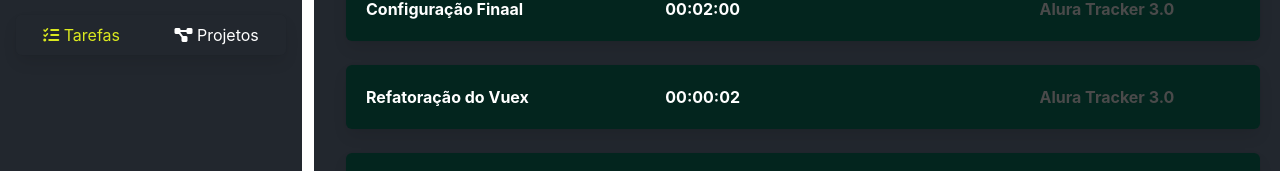
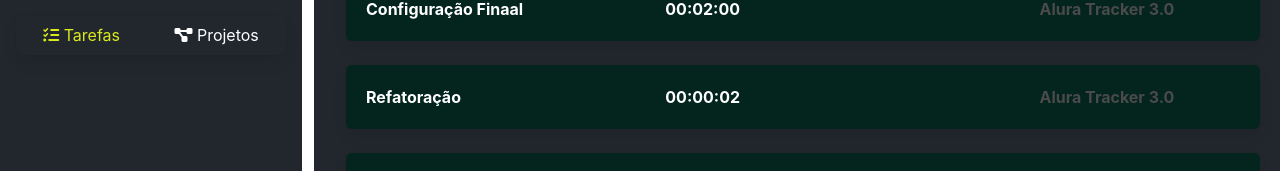
Before and after one commit to felipecabesssa/FormacaoVue3, a Vue app: page /#/ in a window 1280 px wide. Shown: the part 223-394 px from the top of the page. Built offline with nearby package versions, Linux system fonts and the light colour scheme; data requests are answered from the project's data file.

Commit message:
Toques finais - Controlando escopos

```diff
--- a/db.json
+++ b/db.json
@@ -33,7 +33,7 @@
     },
     {
       "duracaoEmSegundos": 2,
-      "descricao": "Refatoração do Vuex",
+      "descricao": "Refatoração",
       "projeto": {
         "id": 1,
         "nome": "Alura Tracker 3.0"
--- a/src/components/Modal.vue
+++ b/src/components/Modal.vue
@@ -1,12 +1,16 @@
 <template>
-    <div
-        class="modal"
-        :class="{ 'is-active': mostrar }"
-        v-if="mostrar"
-    >
+    <div class="modal" :class="{ 'is-active': mostrar }" v-if="mostrar">
         <div class="modal-background"></div>
         <div class="modal-card">
-            <slot />
+            <header class="modal-card-head">
+                <slot name="cabecalho"/>
+            </header>
+            <section class="modal-card-body">
+                <slot name="corpo"/>
+            </section>
+            <footer class="modal-card-foot">
+                <slot name="rodape"/>
+            </footer>
         </div>
     </div>
 </template>
--- a/src/views/Tarefas.vue
+++ b/src/views/Tarefas.vue
@@ -25,15 +25,15 @@
         />
 
         <Modal :mostrar="tarefaSelecionada != null">
-            <header class="modal-card-head">
+            <template v-slot:cabecalho>
                 <p class="modal-card-title">Editando uma tarefa</p>
                 <button
                     @click="fecharModal"
                     class="delete"
                     aria-label="close"
                 ></button>
-            </header>
-            <section class="modal-card-body">
+            </template>
+            <template v-slot:corpo>
                 <div class="field">
                     <label for="descricaoDaTarefa" class="label">
                         Descrição
@@ -45,13 +45,13 @@
                         id="descricaoDaTarefa"
                     />
                 </div>
-            </section>
-            <footer class="modal-card-foot">
+            </template>
+            <template v-slot:rodape>
                 <button @click="alterarTarefa" class="button is-success">
                     Salvar alterações
                 </button>
                 <button @click="fecharModal" class="button">Cancelar</button>
-            </footer>
+            </template>
         </Modal>
     </div>
 </template>
```
